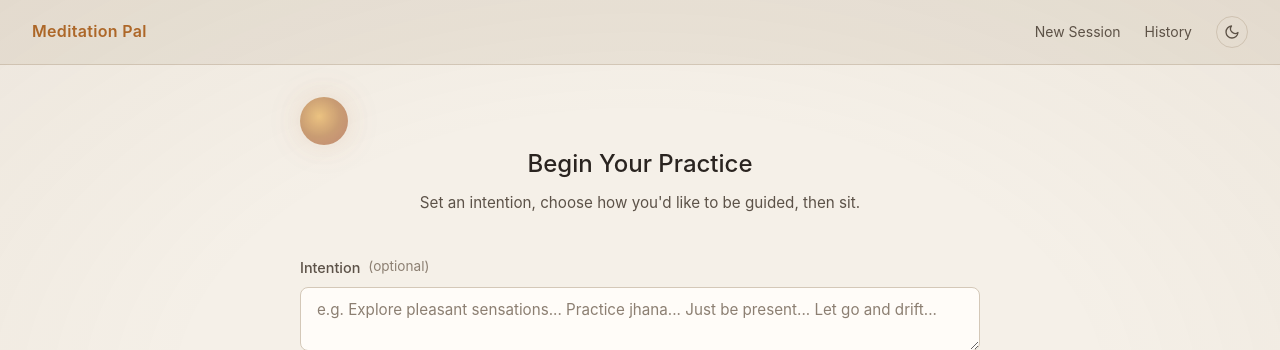
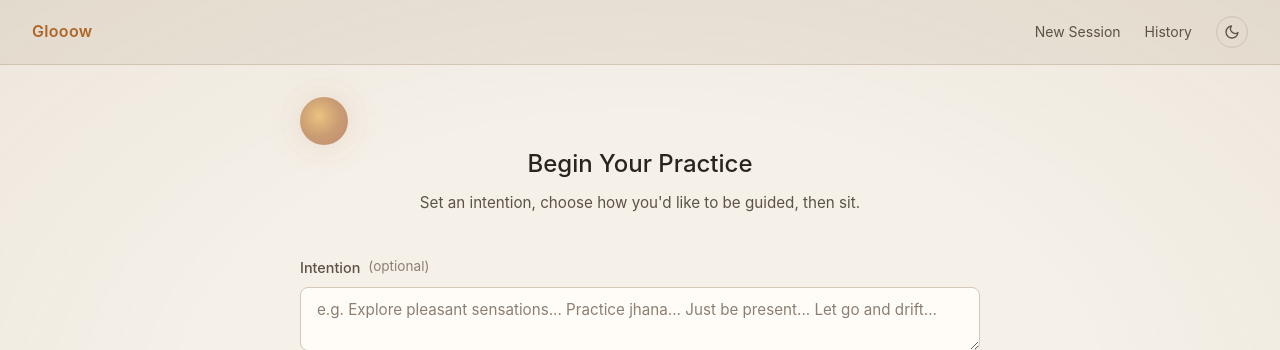
Before and after one commit to akrusz/meditation-pal, a Flask app: page / in a window 1280 px wide. Shown: the top 350 px of the page. Run offline with Flask 3, Linux system fonts and the light colour scheme; data that the repository does not hold is empty; parts of the project's set-up code (start-up, migrations or seed data) failed here and were passed over.

Commit message:
new name! glooow

```diff
--- a/config/default.yaml
+++ b/config/default.yaml
@@ -38,7 +38,7 @@ llm:
 
   # For claude_proxy (CLIProxyAPI)
   proxy_url: http://127.0.0.1:8317
-  api_key: meditation-pal
+  api_key: glooow
 
   # For direct Anthropic API
   # provider: anthropic
--- a/src/web/app.py
+++ b/src/web/app.py
@@ -152,7 +152,7 @@ def create_app(config: Config | None = None) -> tuple[Flask, SocketIO]:
         template_folder=str(Path(__file__).parent / "templates"),
         static_folder=str(Path(__file__).parent / "static"),
     )
-    app.config["SECRET_KEY"] = "meditation-pal-local"
+    app.config["SECRET_KEY"] = "glooow-local"
 
     socketio = SocketIO(
         app,
@@ -513,7 +513,7 @@ def run_web(
             return
 
     print(f"\n{'=' * 50}")
-    print("  Meditation Pal — starting up...")
+    print("  Glooow — starting up...")
     print(f"{'=' * 50}")
 
     app, socketio = create_app(config)
--- a/src/web/static/css/style.css
+++ b/src/web/static/css/style.css
@@ -1,5 +1,5 @@
 /* ============================================
-   Meditation Pal — Theme system
+   Glooow — Theme system
    ============================================ */
 
 :root,
--- a/src/web/templates/base.html
+++ b/src/web/templates/base.html
@@ -3,7 +3,7 @@
 <head>
     <meta charset="UTF-8">
     <meta name="viewport" content="width=device-width, initial-scale=1.0">
-    <title>{% block title %}Meditation Pal{% endblock %}</title>
+    <title>{% block title %}Glooow{% endblock %}</title>
     <link rel="stylesheet" href="{{ url_for('static', filename='css/style.css') }}">
     <script>
     // Apply theme before paint to prevent flash.
@@ -37,7 +37,7 @@
 </head>
 <body>
     <nav class="nav">
-        <a href="/" class="nav-brand">Meditation Pal</a>
+        <a href="/" class="nav-brand">Glooow</a>
         {% block nav_center %}{% endblock %}
         <div class="nav-links">
             <a href="/">New Session</a>
--- a/src/web/templates/history.html
+++ b/src/web/templates/history.html
@@ -1,6 +1,6 @@
 {% extends "base.html" %}
 
-{% block title %}History - Meditation Pal{% endblock %}
+{% block title %}History - Glooow{% endblock %}
 
 {% block content %}
 <div class="history-container">
--- a/src/web/templates/index.html
+++ b/src/web/templates/index.html
@@ -1,6 +1,6 @@
 {% extends "base.html" %}
 
-{% block title %}Meditation Pal{% endblock %}
+{% block title %}Glooow{% endblock %}
 
 {% block content %}
 <div class="setup-container">
--- a/src/web/templates/session.html
+++ b/src/web/templates/session.html
@@ -1,6 +1,6 @@
 {% extends "base.html" %}
 
-{% block title %}Session - Meditation Pal{% endblock %}
+{% block title %}Session - Glooow{% endblock %}
 
 {% block head %}
 <script src="https://cdnjs.cloudflare.com/ajax/libs/socket.io/4.7.4/socket.io.min.js"></script>
```
Also changed, not shown: README.md, 2 other files.
